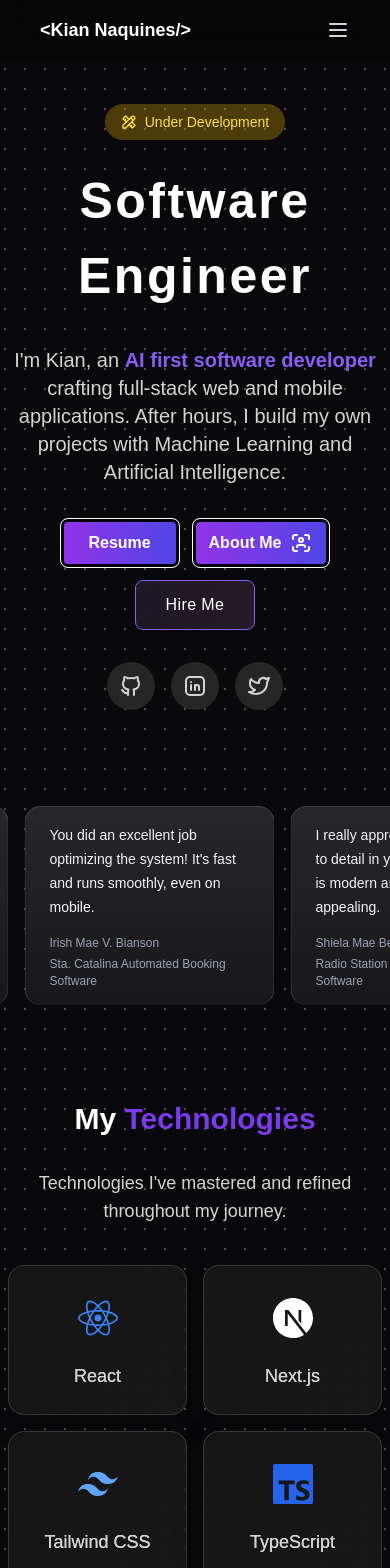
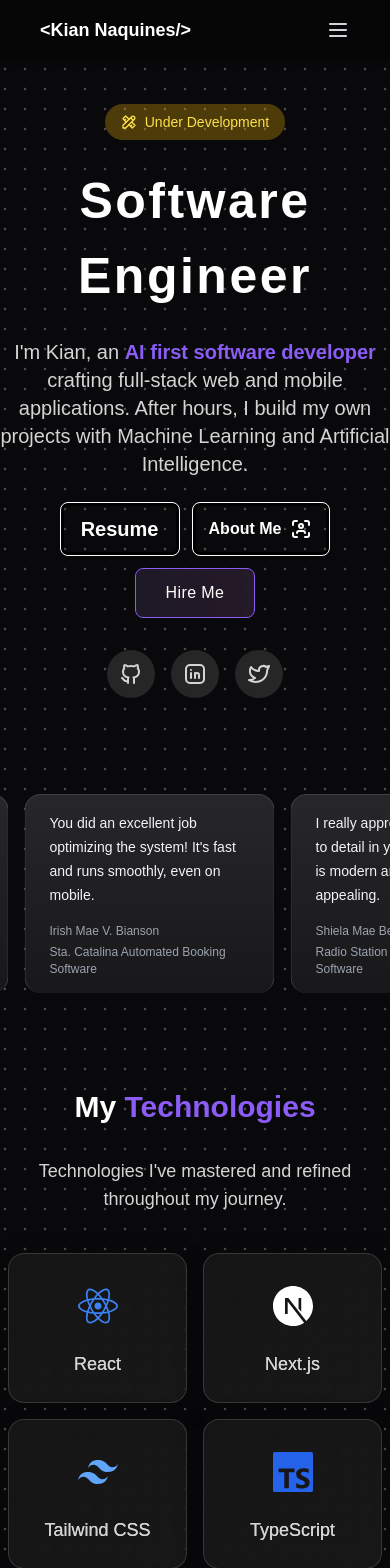
Before and after one commit to kiannaquines/kian_portfolio, a Next.js app: page / in a window 390 px wide. Shown: the top 1568 px of the page. Built offline with nearby package versions, Linux system fonts and the light colour scheme; a web font is replaced by a local one.

Commit message:
Update color scheme in hero, tech stack, footer, and works components for consistency; enhance button styles in hero component.

```diff
--- a/components/hero.tsx
+++ b/components/hero.tsx
@@ -55,7 +55,7 @@ const Hero = () => {
             <span className="text-[50px] tracking-wider sm:text-5xl md:text-5xl lg:text-7xl lg:inline-flex lg:ml-0">Software Engineer</span>
             <br />
             <TypeAnimation
-              className="text-violet-600 text-[40px] sm:text-lg md:text-xl lg:text-7xl font-bold dark:text-violet-600 hidden lg:inline-block"
+              className="text-violet-500 text-[40px] sm:text-lg md:text-xl lg:text-7xl font-bold dark:text-violet-500 hidden lg:inline-block"
               sequence={["Frontend Dev", 3000, "UI Designer", 3000, "Backend Dev", 3000, "Frontend Dev", 3000, "Mobile Dev", 3000, "DevOps", 3000]}
               speed={30}
               repeat={Infinity}
@@ -67,7 +67,7 @@ const Hero = () => {
             initial={{ opacity: 0, y: 20 }}
             animate={{ opacity: 1, y: 0 }}
             transition={{ duration: 0.5, ease: [0.4, 0.0, 0.2, 1], delay: 0.2 }}
-            className="mt-6 text-xl p-2 text-neutral-800 dark:text-neutral-300 max-w-[600px]"
+            className="mt-6 text-xl text-neutral-800 dark:text-neutral-300 max-w-[600px]"
           >
             I'm Kian, an <b className="text-violet-500">AI first software developer</b> crafting full-stack web and mobile applications. After hours, I build my own projects with Machine Learning and Artificial Intelligence.
           </motion.p>
@@ -78,8 +78,8 @@ const Hero = () => {
             transition={{ duration: 0.5, ease: [0.4, 0.0, 0.2, 1], delay: 0.4 }}
             className="mt-6 flex flex-wrap justify-center md:justify-start gap-3"
           >
-            <PrimaryButton title="Resume" className="min-w-[120px] text-base sm:text-sm bg-gradient-to-r from-purple-600 to-indigo-600 hover:from-purple-700 hover:to-indigo-700 text-white transition-all duration-300 p-3 custom-hover" />
-            <PrimaryButton title="About Me" icon={<IconUserScan />} className="min-w-[120px] text-base sm:text-sm bg-gradient-to-r from-purple-600 to-indigo-600 hover:from-purple-700 hover:to-indigo-700 text-white transition-all duration-300 p-3 custom-hover" />
+            <PrimaryButton title="Resume" className="font-semibold min-w-[120px] text-xl sm:text-sm bg-neutral-800 text-white transition-all duration-300 p-3" />
+            <PrimaryButton title="About Me" icon={<IconUserScan />} className="min-w-[120px] text-base sm:text-sm bg-neutral-800 text-white transition-all duration-300 p-3" />
             <SecondaryButton onClick={() => window.location.href = 'mailto:kjgnaquines@gmail.com'} title="Hire Me" className="min-w-[120px] text-base sm:text-sm bg-transparent border border-violet-500 text-violet-500 hover:bg-violet-600 hover:text-white transition-colors custom-hover" />
           </motion.div>
 
--- a/components/tech-stack.tsx
+++ b/components/tech-stack.tsx
@@ -46,7 +46,7 @@ const TechStack = () => {
           transition={{ duration: 0.5 }}
           className="text-3xl sm:text-3xl md:text-4xl lg:text-5xl font-bold text-neutral-900 dark:text-white mb-6"
         >
-          My <span className="text-violet-600 bg-clip-text text-transparent">Technologies</span>
+          My <span className="text-violet-500 bg-clip-text text-transparent">Technologies</span>
         </motion.h1>
 
         <motion.p
--- a/components/ui/about-timeline.tsx
+++ b/components/ui/about-timeline.tsx
@@ -51,7 +51,7 @@ export const Timeline = ({ data }: { data: AboutTimelineEntry[] }) => {
             My journey as a
             <br />
             <TypeAnimation
-              className="text-violet-600"
+              className="text-violet-500"
               sequence={[
                 "developer", 2000,
                 "innovator", 2000,
@@ -90,7 +90,7 @@ export const Timeline = ({ data }: { data: AboutTimelineEntry[] }) => {
                 />
               </div>
               <div className="pl-5 md:pl-20 ml-10">
-                <h3 className="hidden md:block text-xl md:text-2xl font-bold text-violet-600">
+                <h3 className="hidden md:block text-xl md:text-2xl font-bold text-violet-500">
                   {item.title}
                 </h3>
                 {item.subtitle && (
--- a/components/ui/footer.tsx
+++ b/components/ui/footer.tsx
@@ -76,7 +76,7 @@ export function Footer() {
     <footer id="contact" className="w-full bg-neutral-900 text-neutral-100">
       <div className="w-full max-w-8xl mx-auto px-10 sm:px-6 lg:pl-28 lg:pr-28 lg:pt-10 pt-10">
         <h1 className="text-3xl sm:text-4xl md:text-5xl text-center text-white font-bold mb-4">
-          Want to <span className="text-violet-600">connect?</span>
+          Want to <span className="text-violet-500">connect?</span>
         </h1>
         <p className="text-center text-neutral-700 dark:text-neutral-300 text-lg mb-10 max-w-2xl mx-auto p-2 sm:p-0 md:p-0 lg:p-0">
           Fill out the form below or reach out directly through my contact information.
@@ -99,7 +99,7 @@ export function Footer() {
               <div className="space-y-3">
                 {contactInfo.map((item, index) => (
                   <div key={index} className="flex items-center space-x-3 text-neutral-400 hover:text-neutral-300 transition-colors">
-                    <span className="text-violet-600">{item.icon}</span>
+                    <span className="text-violet-500">{item.icon}</span>
                     <span>{item.text}</span>
                   </div>
                 ))}
--- a/components/works.tsx
+++ b/components/works.tsx
@@ -16,7 +16,7 @@ export default function Works() {
             <div className="mx-auto">
                 <h2 className="text-3xl sm:text-3xl md:text-4xl lg:text-5xl font-bold text-center text-neutral-900 dark:text-white mb-4">
                     My <TypeAnimation
-                        className="text-violet-600"
+                        className="text-violet-500"
                         sequence={["Projects", 2000, "Repositories", 2000, "Builds", 2000]}
                         speed={30}
                         repeat={Infinity}
```
